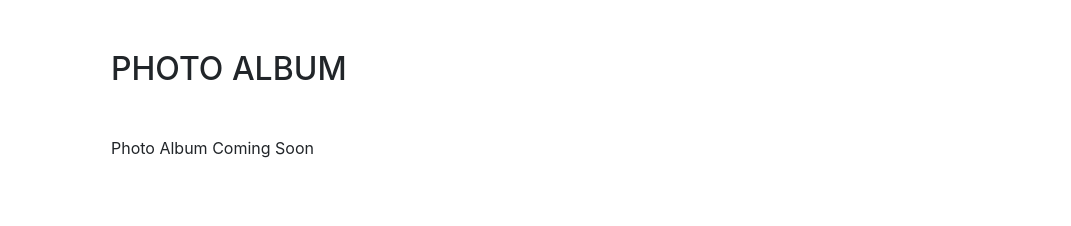
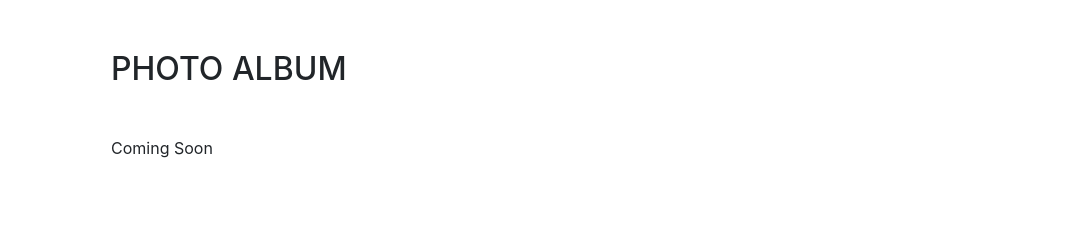
Before and after one commit to robynwesterlund/robynwesterlund.github.io, a website with bundled scripts: page index.html in a window 1280 px wide. Shown: the part 3620-3846 px from the top of the page, without its empty margins (209-1280 px from the left). Built offline with nearby package versions, Linux system fonts and the light colour scheme; a web font is replaced by a local one.

Commit message:
fixing text

```diff
--- a/index.html
+++ b/index.html
@@ -111,7 +111,7 @@
       <section class="resume-section p-3 p-lg-5 d-flex flex-column" id="interests">
         <div class="my-auto">
           <h2 class="mb-5">Photo Album</h2>
-          <p>Photo Album Coming Soon</p>
+          <p>Coming Soon</p>
         </div>
       </section>
 
```
